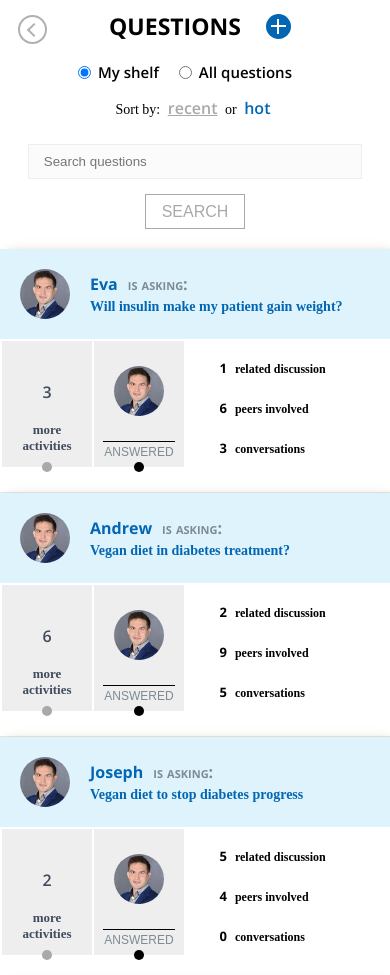
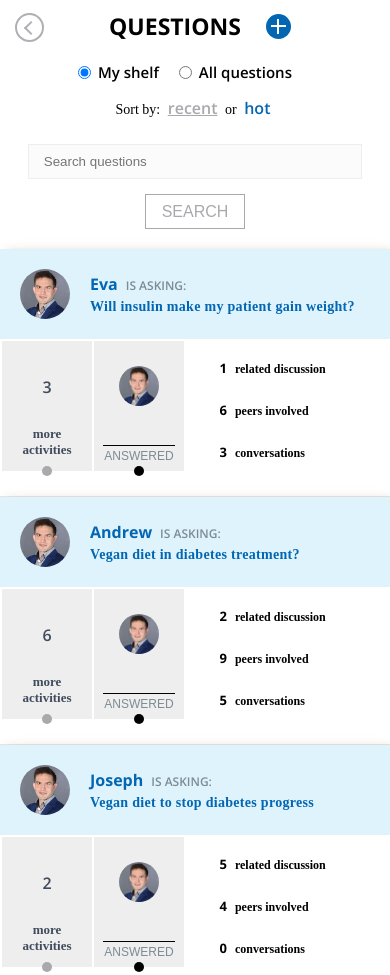
Before and after one commit to justDo1T/monterail-test, a plain HTML site: page index.html in a window 390 px wide. Shown: the top 975 px of the page. Drawn offline with nearby package versions, Linux system fonts and the light colour scheme; a web font is replaced by a local one.

Commit message:
save changes

```diff
--- a/index.html
+++ b/index.html
@@ -9,6 +9,7 @@
 	<title>Monterail test - made by Adrian Siewiera</title>
 	<link href="https://fonts.googleapis.com/css?family=Open+Sans:300,300i,400,400i,600,600i,700,700i" rel="stylesheet">
 	<link href="https://fonts.googleapis.com/css?family=Droid+Serif:400i,700i|Saira+Semi+Condensed:300,400,500,600,700,800" rel="stylesheet">
+	<link href="https://fonts.googleapis.com/css?family=Manuale:400i,500i,600i,700i" rel="stylesheet">
 	<link href="style.css" rel="stylesheet">
 </head>
 <body>
@@ -40,13 +41,13 @@
 	<main>
 		<section id="question-section">
 			<article class="question-article">
-				<div class="question-header">
+				<header class="question-header">
 					<img src="img/photo.jpg">
 					<div class="question-topic">
-						<p>Eva<span id="is-asking">is asking:</span></p>
+						<span class="name">Eva</span><span class="is-asking">is asking:</span>
 						<p class="query">Will insulin make my patient gain weight?</p>
 					</div>
-				</div>
+				</header>
 				<div class="asked">
 					<div class="asked-bottom">
 						<p>asked</p>
@@ -94,13 +95,13 @@
 				</div>
 			</article>
 			<article class="question-article">
-				<div class="question-header">
+				<header class="question-header">
 					<img src="img/photo.jpg">
 					<div class="question-topic">
-						<p>Andrew<span id="is-asking">is asking:</span></p>
+						<span class="name">Andrew</span><span class="is-asking">is asking:</span>
 						<p class="query">Vegan diet in diabetes treatment?</p>
 					</div>
-				</div>
+				</header>
 				<div class="asked">
 					<div class="asked-bottom">
 						<p>asked</p>
@@ -148,13 +149,13 @@
 				</div>
 			</article>
 			<article class="question-article">
-				<div class="question-header">
+				<header class="question-header">
 					<img src="img/photo.jpg">
 					<div class="question-topic">
-						<p>Joseph<span id="is-asking">is asking:</span></p>
+						<span class="name">Joseph</span><span class="is-asking">is asking:</span>
 						<p class="query">Vegan diet to stop diabetes progress</p>
 					</div>
-				</div>
+				</header>
 				<div class="asked">
 					<div class="asked-bottom">
 						<p>asked</p>
--- a/style.css
+++ b/style.css
@@ -12,6 +12,7 @@ body {
 	font-family: 'Open Sans', sans-serif;
 	/* font-family: 'Saira Semi Condensed', sans-serif; */
 	/* font-family: 'Droid Serif', serif; */
+	/* font-family: 'Manuale', serif; */
 	font-size: 1.6rem;
 }
 
@@ -34,7 +35,7 @@ body {
 
 .back-arrow {
 	position: absolute;
-	top: 0px;
+	top: -5px;
 	left: -170px;
 	display: inline-block;
 	width: 40px;
@@ -63,7 +64,7 @@ body {
 }
 
 #header-1 h2 {
-	font-size: 2.5rem;
+	font-size: 2.6rem;
 }
 
 #plus-sign {
@@ -188,27 +189,31 @@ body {
 	border-radius: 50%;
 }
 
-.question-topic p {
+.question-topic .name {
 	color: #0266B3;
 	font-weight: 700;
-	margin-right: 10px;
 }
 
-.question-topic #is-asking {
-	padding-left: 10px;
+.question-topic .is-asking {
+	margin-left: 8px;
 	color: #7D8B93;
-	font-variant: small-caps;
+	font-size: 1.2rem;
+	text-transform: uppercase;
+	font-weight: 600;
 }
 
 .question-topic .query {
-	font-family: 'Droid Serif', serif;
-	font-size: 1.6rem;
+	font-family: 'Manuale', serif;
+	font-size: 1.9rem;
+	font-weight: 700;
+	letter-spacing: 0.03rem;
+	color: #0266B3;
 	margin-top: 4px;
 }
 
 .asked {
 	width: 90px;
-	height: 190px;
+	height: 180px;
 	background-color: #DFF3FD;
 	display: flex;
 	align-items: flex-end;
@@ -232,6 +237,7 @@ body {
 
 .activ-count {
 	width: 90px;
+	height: 150px;
 	margin: 30px 0 0 12px;
 	display: flex;
 	flex-wrap: wrap;
@@ -267,6 +273,7 @@ body {
 .comment {
 	background-color: #EEEEEE;
 	width: 90px;
+	height: 150px;
 	margin: 30px 0 0 12px;
 	display: flex;
 	flex-wrap: wrap;
@@ -356,6 +363,11 @@ body {
 
 @media screen and (max-width: 1200px) {
 
+	.back-arrow {
+		position: absolute;
+		left: -80px;
+	}
+
 	#question-section {
 		all: unset;
 	}
@@ -367,6 +379,22 @@ body {
 	#more-questions {
 		margin-bottom: 50px;
 		box-shadow: 5px 1px 10px -2px rgba(199,182,153,0.7);
+	}
+}
+
+@media screen and (max-width: 1000px) {
+
+	.back-arrow {
+		top: -45px;
+		left: 0px;
+		width: 30px;
+		height: 30px;
+	}
+
+	.back-arrow:after {
+		margin-top: 10px;
+		margin-left: 11px;
+		padding: 5px;
 	}
 }
 
@@ -398,17 +426,10 @@ body {
 	}
 
 	.back-arrow {
-		top: 5px;
-		left: 30px;
-		width: 25px;
-		height: 25px;
+		top: 0px;
+		left: 15px;
 	}
 
-	.back-arrow:after {
-		margin-top: 8px;
-		margin-left: 9px;
-		padding: 4px;
-	}
 
 	#question-form {
 		width: 50%;
@@ -502,7 +523,16 @@ body {
 @media screen and (max-width: 400px) {
 
 	.back-arrow {
-		left: 10px;
+		top: 3px;
+		left: 7px;
+		width: 25px;
+		height: 25px;
+	}
+
+	.back-arrow:after {
+		margin-top: 8px;
+		margin-left: 9px;
+		padding: 4px;
 	}
 
 	#header-1 h2 {
@@ -524,14 +554,21 @@ body {
 		font-size: 1.4rem;
 	}
 
-	.activ-count {
+	.activ-count, .comment {
 		width: 25%;
 		max-width: 90px;
+		height: 130px;
+		margin: 2px 0 0 2px;
 	}
 
-	.comment {
-		width: 25%;
-		max-width: 90px;
+	.activ-count span {
+		margin-top: 35px;
+	}
+
+	.comment img {
+		width: 40px;
+		height: 40px;
+		padding: 25px 20px;
 	}
 
 	.related-numbers {
@@ -541,15 +578,8 @@ body {
 	.related-numbers p {
 		margin-left: 5px;
 	}
-}
 
-@media screen and (max-width: 400px) {
-
-	.activ-count{
-		margin: 2px 0 0 2px;
-	}
-
-	.comment {
-		margin: 2px 0 0 2px;
+	#more-questions p {
+		font-size: 1.4rem;
 	}
 }
```
